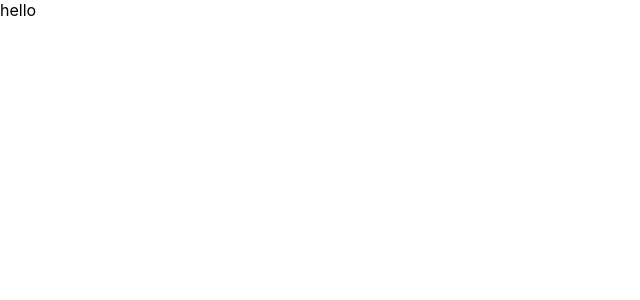
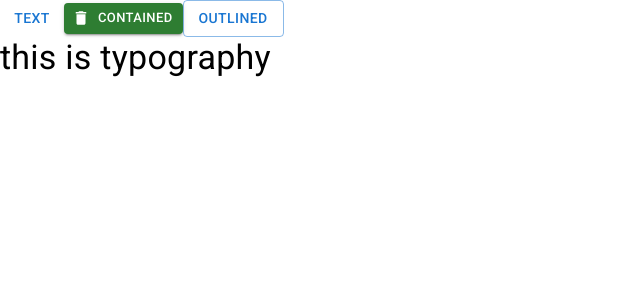
Before and after one commit to Mugisha-isaac/mui5, a Next.js app: page / in a window 1280 px wide. Shown: the top 300 px of the page, without its empty margins (0-640 px from the left). Built offline with nearby package versions, Linux system fonts and the light colour scheme.

Commit message:
feat: buttons and typography

```diff
--- a/pages/index.js
+++ b/pages/index.js
@@ -1,11 +1,18 @@
+import { Button, Typography } from '@mui/material'
 import Head from 'next/head'
 import Image from 'next/image'
 import styles from '../styles/Home.module.css'
+import DeleteIcon from '@mui/icons-material/Delete';
 
 export default function Home() {
   return (
    <div>
-     hello
+      <Button variant="text">Text</Button>
+      <Button variant="contained" startIcon={<DeleteIcon />} color='success' size='small'>Contained</Button>
+      <Button variant="outlined">Outlined</Button>
+      <Typography variant='h4' component='p'>
+          this is typography
+      </Typography>
    </div>
   )
 }
```
